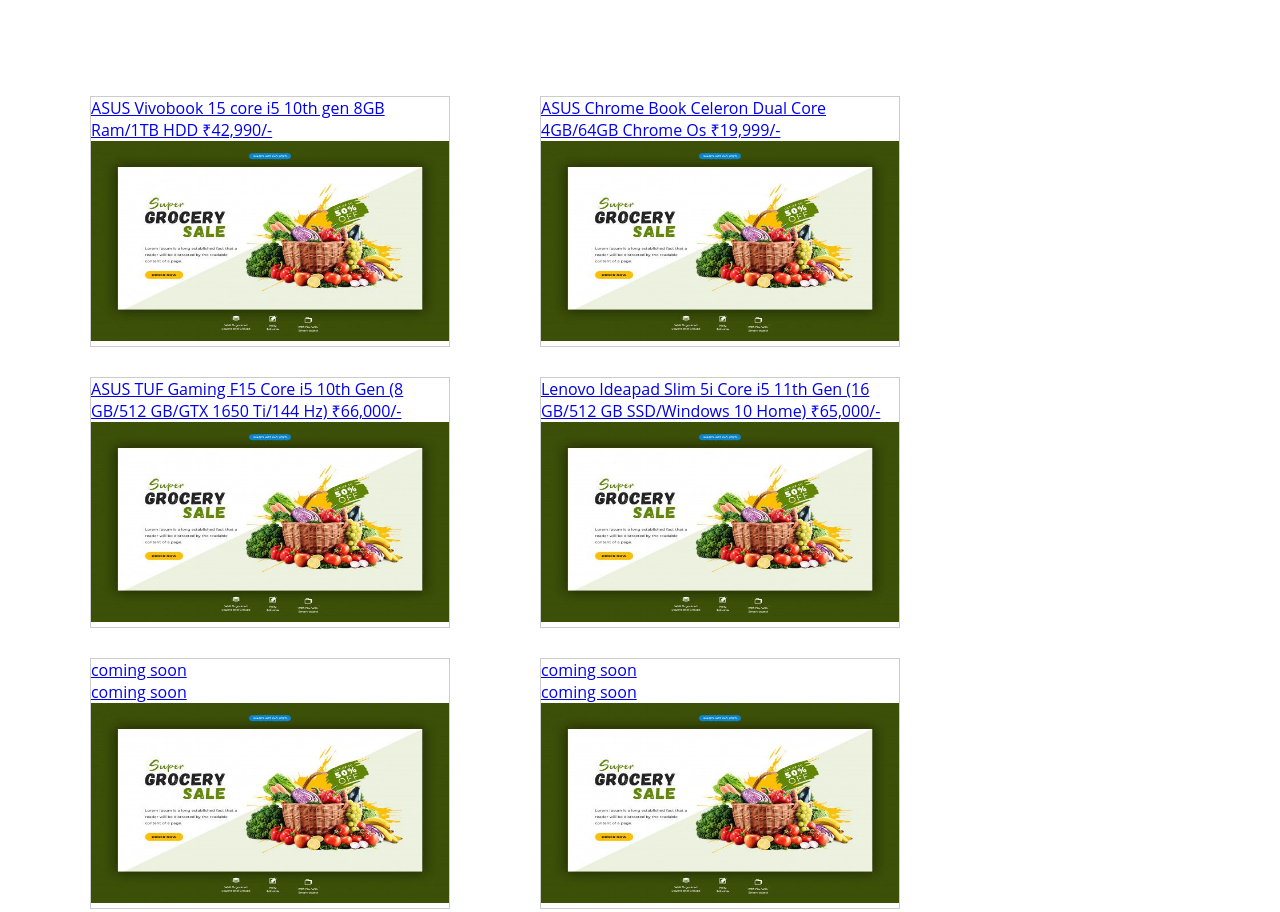
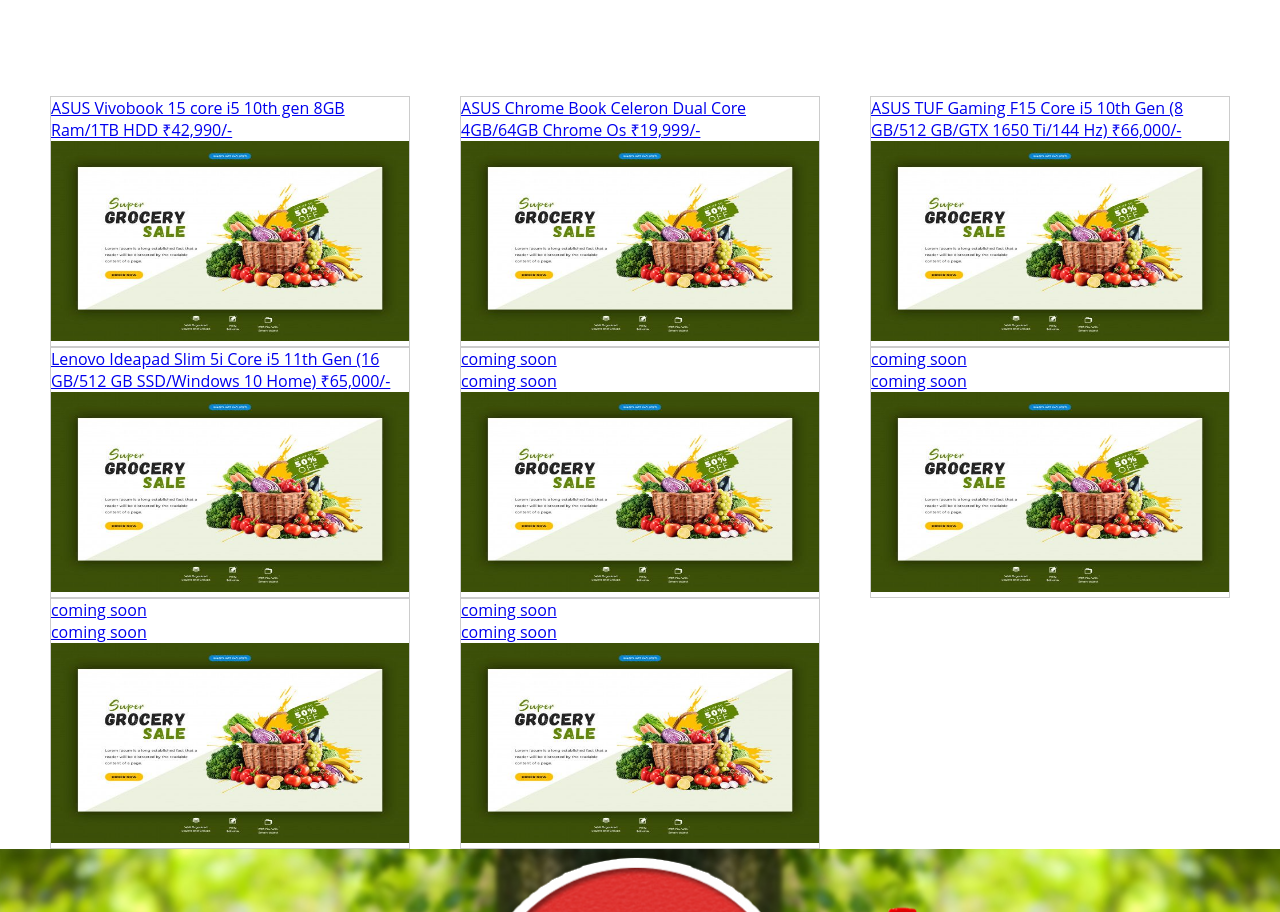
Before and after one commit to Banerjeeindustries/Aluda, a plain HTML site: page index.html in a window 1280 px wide. Shown: the part 698-1610 px from the top of the page. Drawn offline with Linux system fonts and the light colour scheme.

Commit message:
Update index.html

```diff
--- a/index.html
+++ b/index.html
@@ -14,11 +14,10 @@
 		overflow:auto;
 	}
 	.PRODUCTS{
-		margin-left:90px;
+		margin-left:50px;
 		border:1px solid #ccc;
 		float:left;
 		width:360px;
-		margin-bottom:30px;
 
 	}
 	.PRODUCTS img{
```
